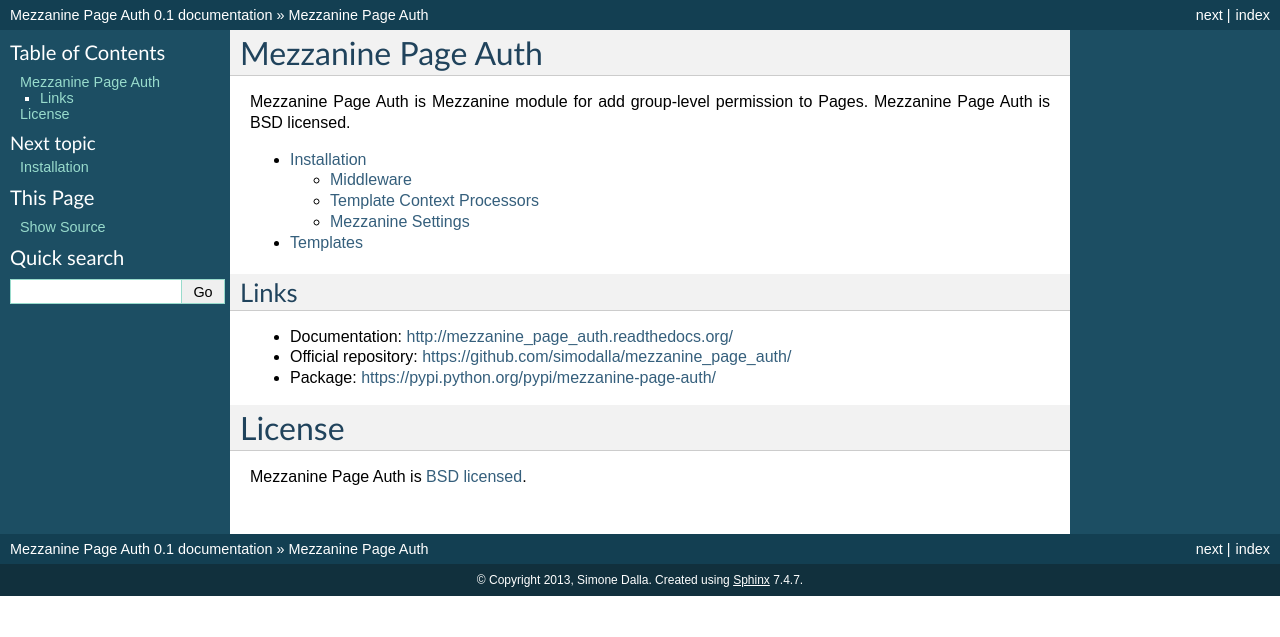
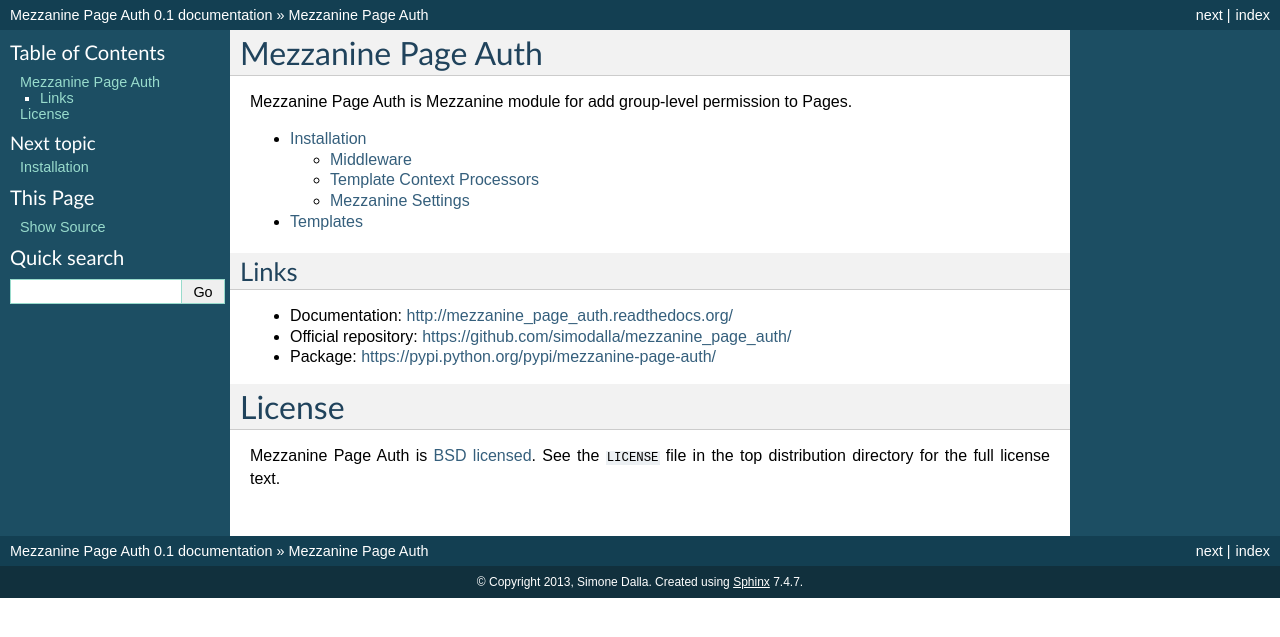
Before and after one commit to simodalla/mezzanine_page_auth, a Sphinx documentation site: the page built from docs/source/index.rst, in a window 1280 px wide. Shown: the top 637 px of the page. Built offline with Sphinx 7.4.7, drawn with Linux system fonts in a browser that asks for light colours.

Commit message:
update licesing to " The BSD License (3 Clause, also known as the new BSD license)"

```diff
--- a/docs/source/index.rst
+++ b/docs/source/index.rst
@@ -3,7 +3,7 @@
 Mezzanine Page Auth
 ===================
 
-Mezzanine Page Auth is Mezzanine module for add group-level permission to Pages. Mezzanine Page Auth is BSD licensed.
+Mezzanine Page Auth is Mezzanine module for add group-level permission to Pages.
 
 .. toctree::
    :maxdepth: 2
@@ -20,7 +20,8 @@
 
 License
 =======
-Mezzanine Page Auth is `BSD licensed`_.
+Mezzanine Page Auth is `BSD licensed`_. See the ``LICENSE`` file in the top
+distribution directory for the full license text.
 
 .. ..
    Indices and tables
```
Also changed, not shown: 1 other file.
